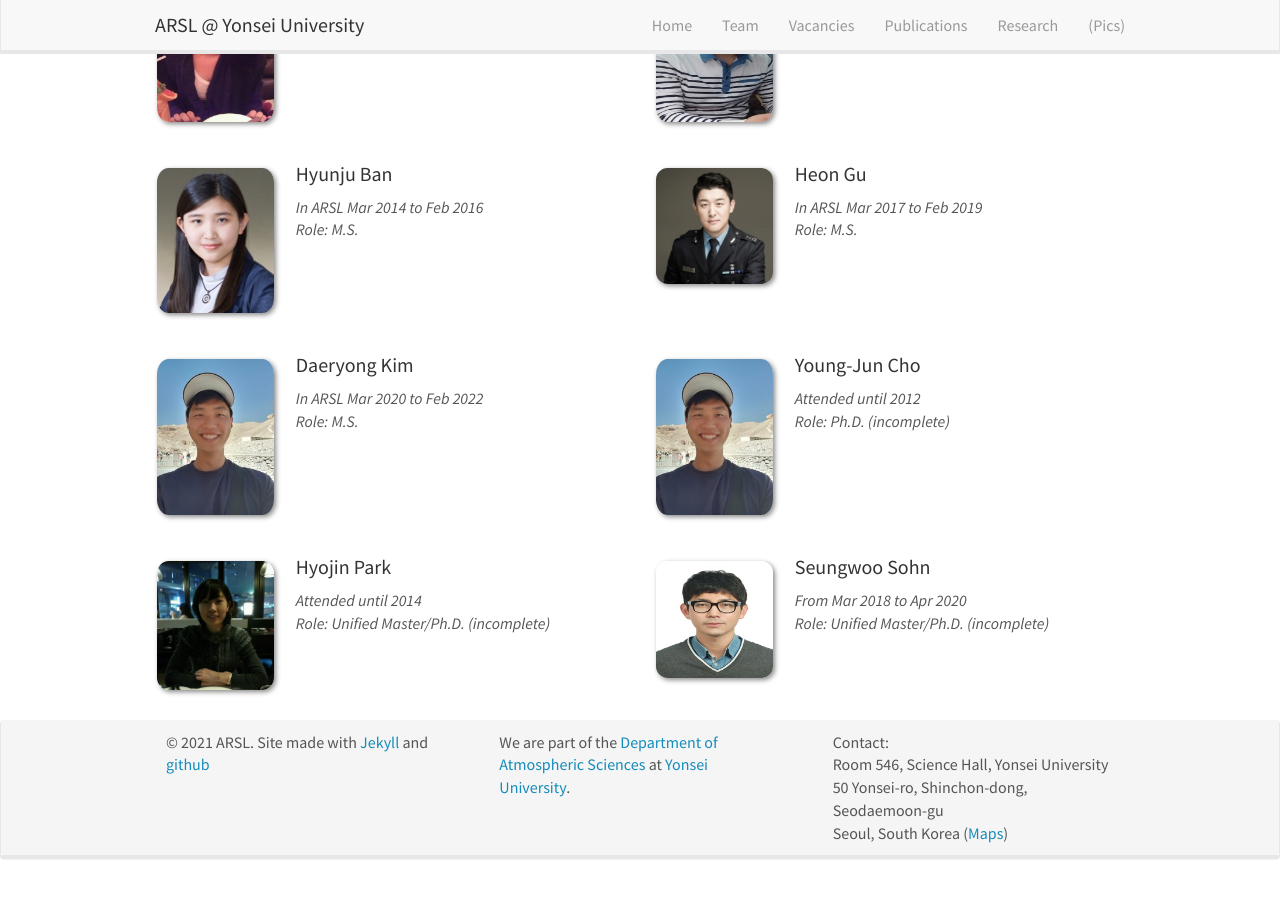
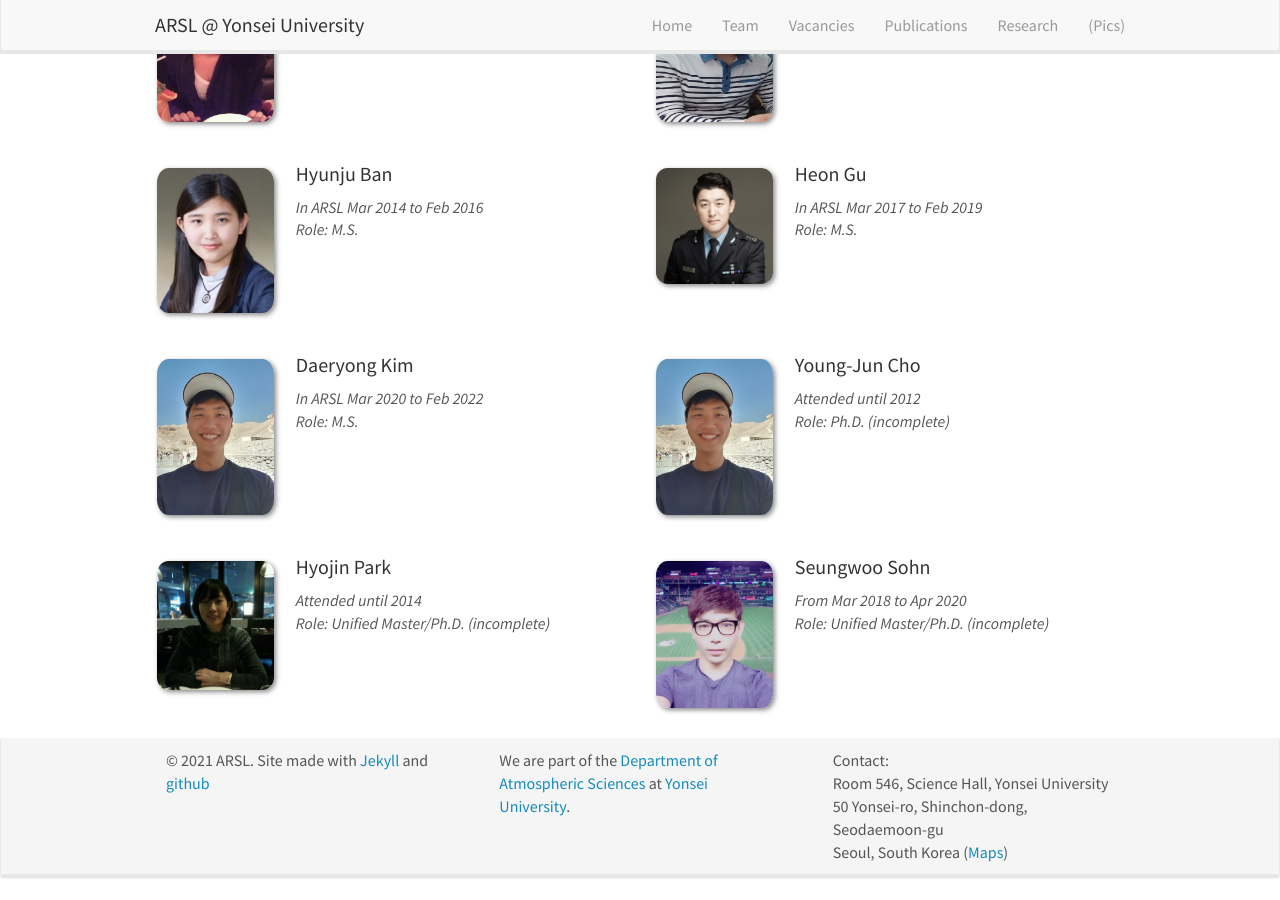
Before and after one commit to roo2003/roo2003.github.io, a Jekyll site: the page built from _pages/team.md, in a window 1280 px wide and 900 px high, scrolled down 2596 px. Built offline with Jekyll 4.4.1, drawn with Linux system fonts in a browser that asks for light colours; nearby versions of some CDN libraries.

Commit message:
Update alumni_members.yml

```diff
--- a/_data/alumni_members.yml
+++ b/_data/alumni_members.yml
@@ -152,7 +152,7 @@
   number_educ: 0
 
 - name: Seungwoo Sohn
-  photo: Seungwoo.png
+  photo: Seung_Woo.jpg
   info: Unified Master/Ph.D. (incomplete)
   duration: From Mar 2018 to Apr 2020
   email: sohnsw@yonsei.ac.kr
```
